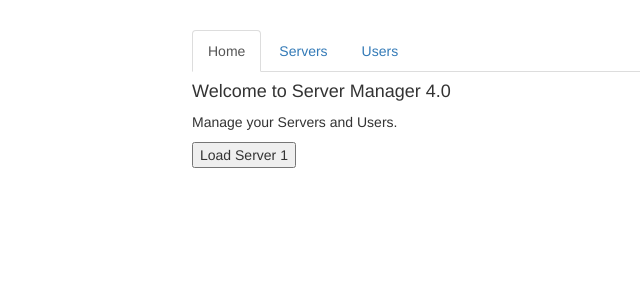
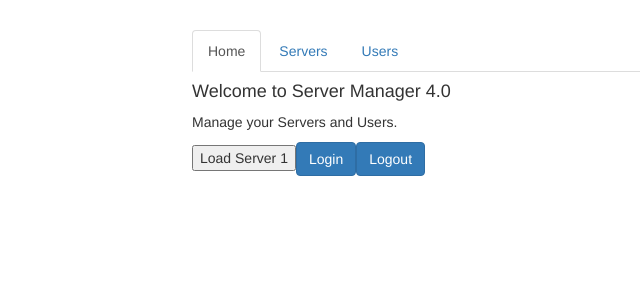
Before and after one commit to BrentGrammer/Angular-routing, an Angular app: page / in a window 1280 px wide. Shown: the top 300 px of the page, without its empty margins (73-713 px from the left). Built offline with nearby package versions, Linux system fonts and the light colour scheme.

Commit message:
add fake auth service and login logout button

```diff
--- a/src/app/home/home.component.html
+++ b/src/app/home/home.component.html
@@ -1,3 +1,5 @@
 <h4>Welcome to Server Manager 4.0</h4>
 <p>Manage your Servers and Users.</p>
 <button (click)="onLoadServers(1)">Load Server 1</button>
+<button class="btn btn-primary" (click)="onLogin()">Login</button>
+<button class="btn btn-primary" (click)="onLogout()">Logout</button>
--- a/src/app/home/home.component.ts
+++ b/src/app/home/home.component.ts
@@ -1,5 +1,6 @@
 import { Component, OnInit } from "@angular/core";
 import { Router } from "@angular/router";
+import { AuthService } from "../auth.service";
 
 @Component({
   selector: "app-home",
@@ -7,7 +8,7 @@
   styleUrls: ["./home.component.css"]
 })
 export class HomeComponent implements OnInit {
-  constructor(private router: Router) {}
+  constructor(private router: Router, private authService: AuthService) {}
 
   ngOnInit() {}
 
@@ -17,4 +18,12 @@
       fragment: "loading"
     });
   }
+
+  onLogin() {
+    this.authService.login();
+  }
+
+  onLogout() {
+    this.authService.logout();
+  }
 }
```
